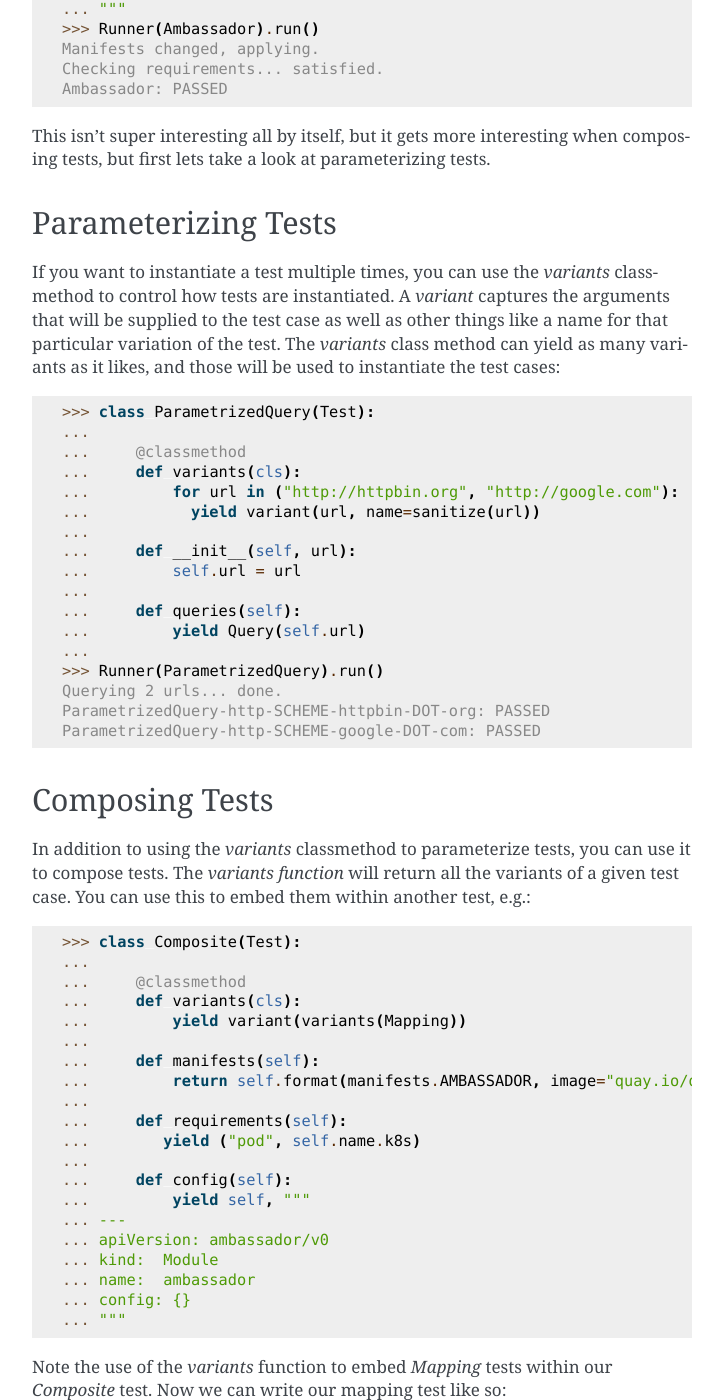
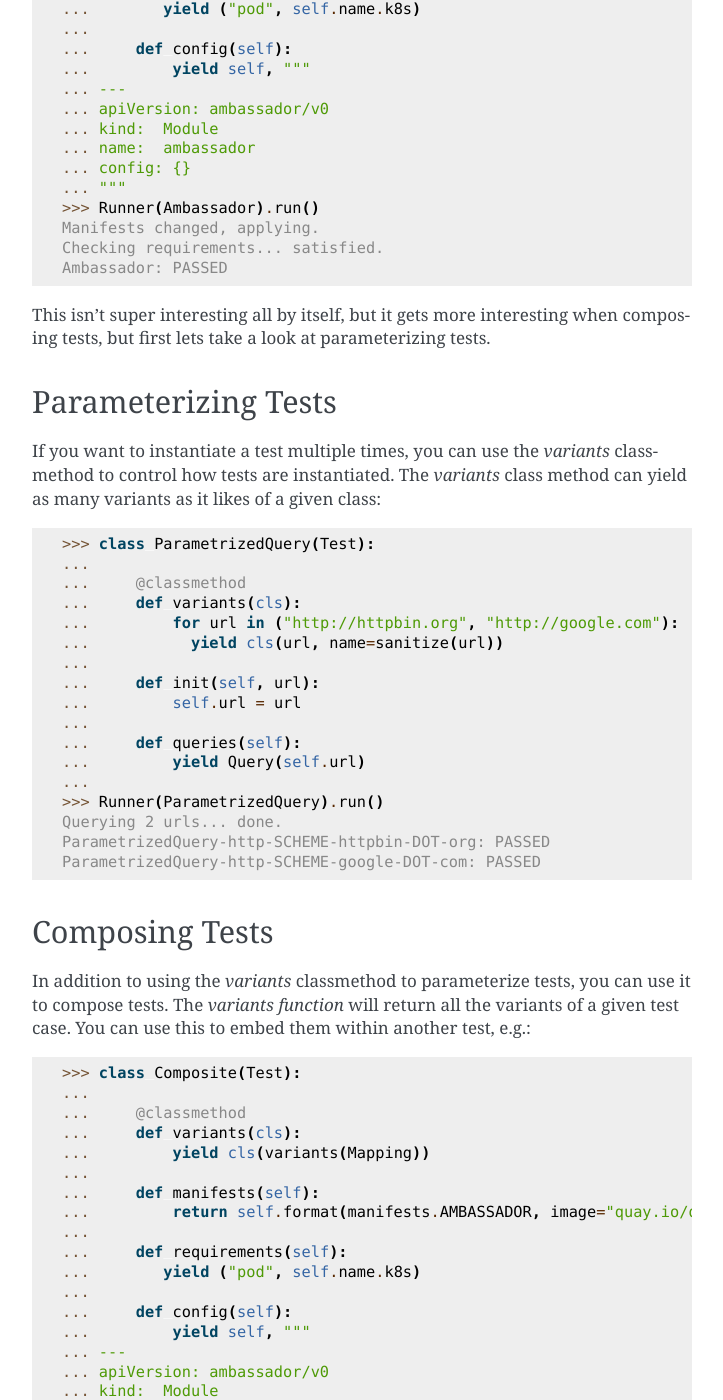
Before and after one commit to datawire/kat, a Sphinx documentation site: the page built from docs/tutorial.rst, in a window 1280 px wide and 1400 px high, scrolled down 10606 px. Shown: the whole window, without its empty margins (388-1111 px from the left). Built offline with Sphinx 7.4.7, drawn with Linux system fonts in a browser that asks for light colours; some of the changed text lies outside the part shown.

Commit message:
Killed variant in favor of instantiation protocol.

```diff
--- a/docs/tutorial.rst
+++ b/docs/tutorial.rst
@@ -222,7 +222,7 @@ execution. These are all optional, but provided here for illustration:
 
    import pytest, kat
    from typing import Optional, Sequence
-   from kat.harness import abstract_test, sanitize, variant, variants, Test, Query, Result, Runner
+   from kat.harness import abstract_test, sanitize, variants, Test, Query, Result, Runner
 
    kat.harness.DOCTEST = True
 
@@ -550,11 +559,9 @@ Parameterizing Tests
 --------------------
 
 If you want to instantiate a test multiple times, you can use the
-`variants` classmethod to control how tests are instantiated. A
-`variant` captures the arguments that will be supplied to the test
-case as well as other things like a name for that particular variation
-of the test. The `variants` class method can yield as many variants as
-it likes, and those will be used to instantiate the test cases:
+`variants` classmethod to control how tests are instantiated. The
+`variants` class method can yield as many variants as it likes of a
+given class:
 
 .. doctest::
 
@@ -563,9 +570,9 @@ it likes, and those will be used to instantiate the test cases:
   ...     @classmethod
   ...     def variants(cls):
   ...         for url in ("http://httpbin.org", "http://google.com"):
-  ...           yield variant(url, name=sanitize(url))
+  ...           yield cls(url, name=sanitize(url))
   ...
-  ...     def __init__(self, url):
+  ...     def init(self, url):
   ...         self.url = url
   ...
   ...     def queries(self):
@@ -591,7 +598,7 @@ within another test, e.g.:
   ...
   ...     @classmethod
   ...     def variants(cls):
-  ...         yield variant(variants(Mapping))
+  ...         yield cls(variants(Mapping))
   ...
   ...     def manifests(self):
   ...         return self.format(manifests.AMBASSADOR, image="quay.io/datawire/ambassador:0.35.3")
```
Also changed, not shown: other parts of docs/tutorial.rst (+11 -2 lines), 1 other file.
